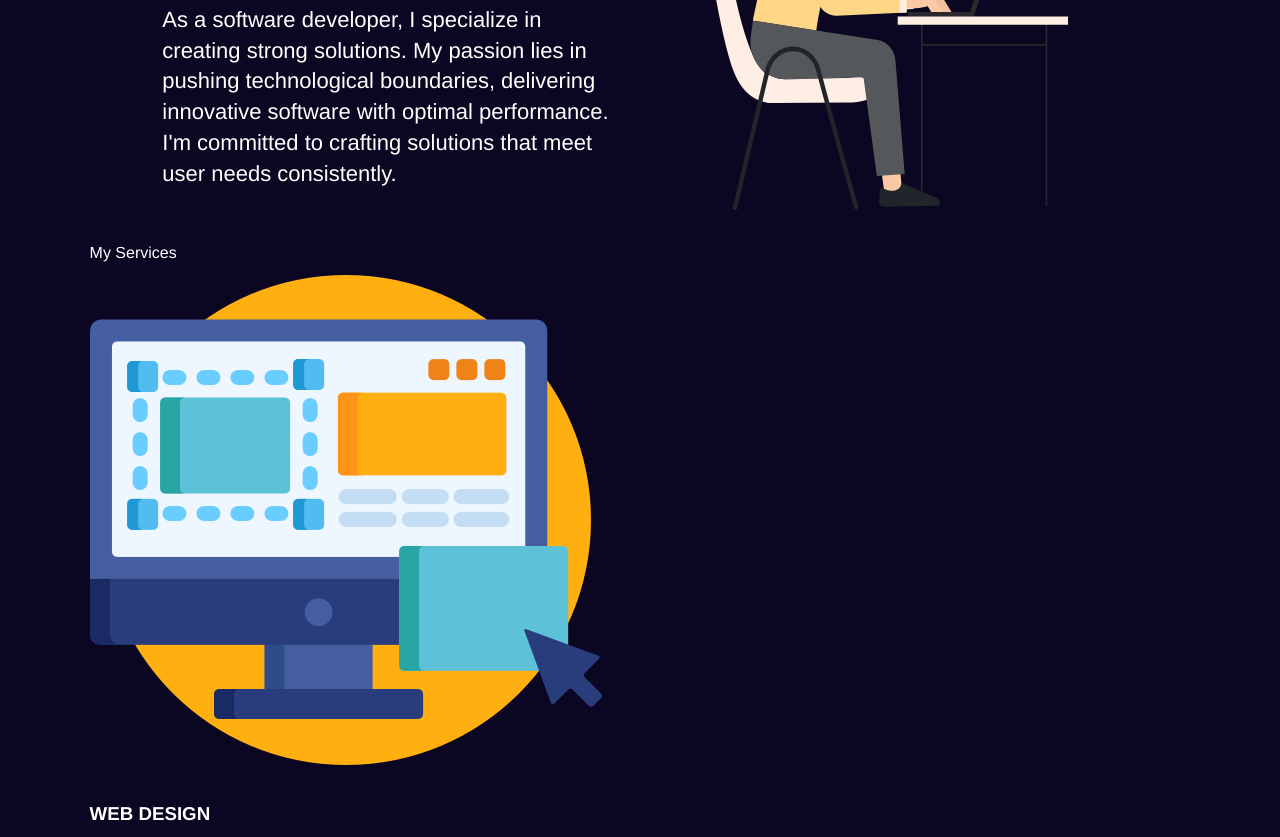
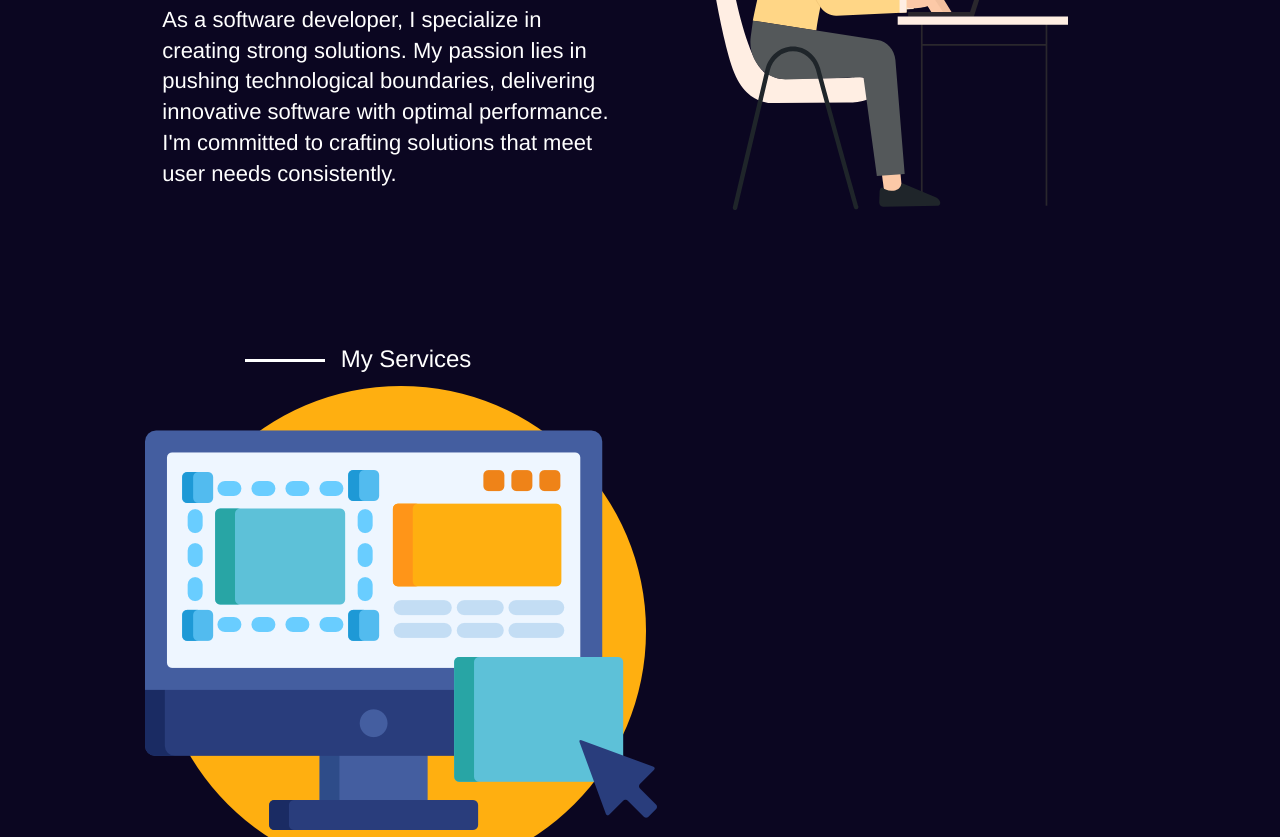
Before and after one commit to Oliviier-dev/mybrand-olivier, a plain HTML site: page UI/home.html in a window 1280 px wide. Shown: the part 263-1100 px from the top of the page. Drawn offline with nearby package versions, Linux system fonts and the light colour scheme.

Commit message:
Styled the title of myservices

```diff
--- a/UI/style.css
+++ b/UI/style.css
@@ -26,8 +26,9 @@ body {
 }
 
 nav{
-    /* background-color: black; */
+    /* background-color: rgb(0, 0, 0); */
     height: 80px;
+    width: 94%;
     display: flex;
     align-items: center;
     justify-content: space-between;
@@ -109,6 +110,30 @@ nav > .logo{
 .intro > .profile > img{
     width: 360px;
 }
+
+.services{
+    /* background-color: rgb(85, 80, 73); */
+    width: 90%;
+    margin: auto;
+    margin-top: 100px;
+}
+
+.services > .title{
+    display: flex;
+    align-items: center;
+    gap: 16px;
+    font-size: 24px;
+    padding-left: 100px;
+}
+
+.title > .line{
+    position: relative;
+    top: 2px;
+    width: 80px;
+    height: 3px;
+    background-color: #fff;
+}
+
 
 
 
```
